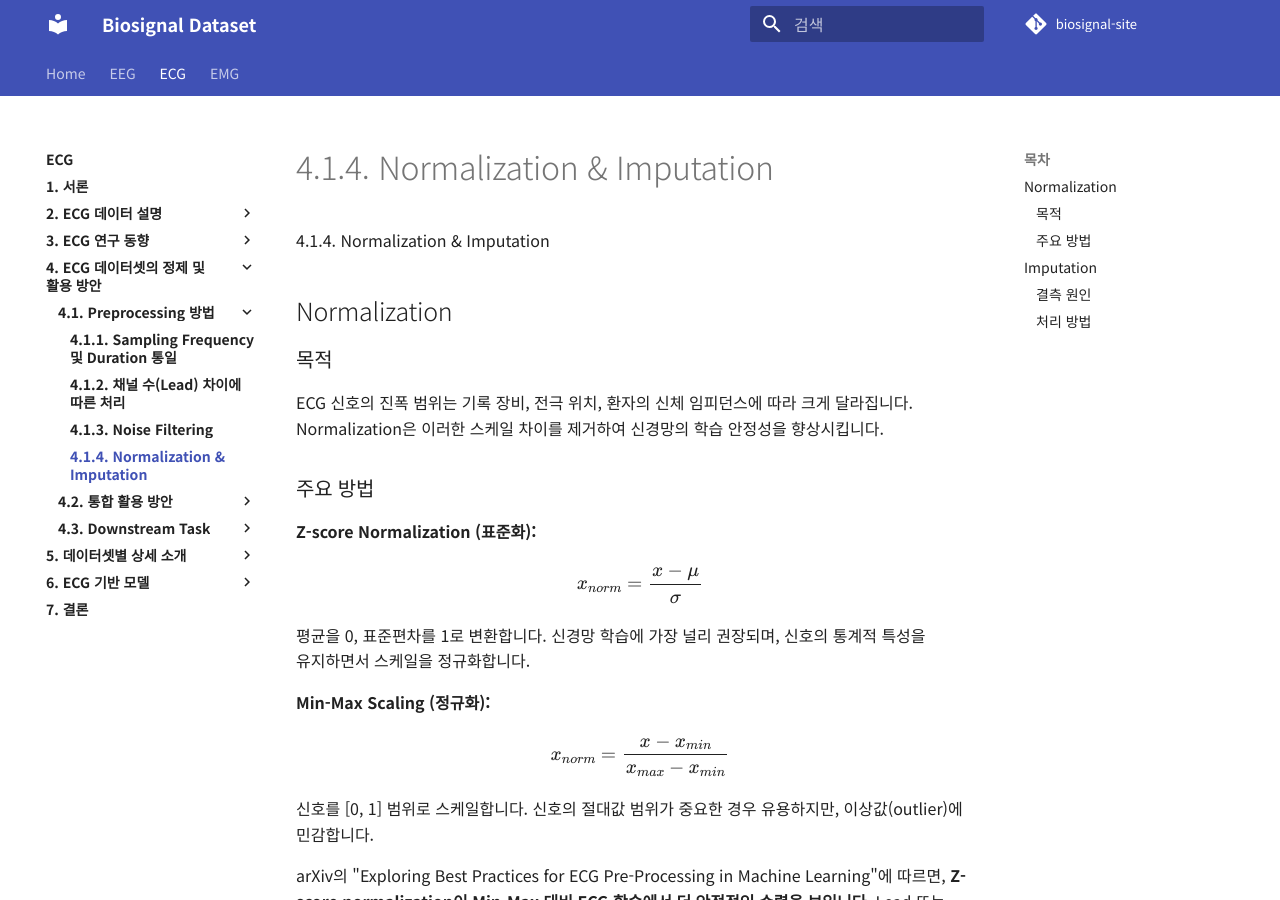
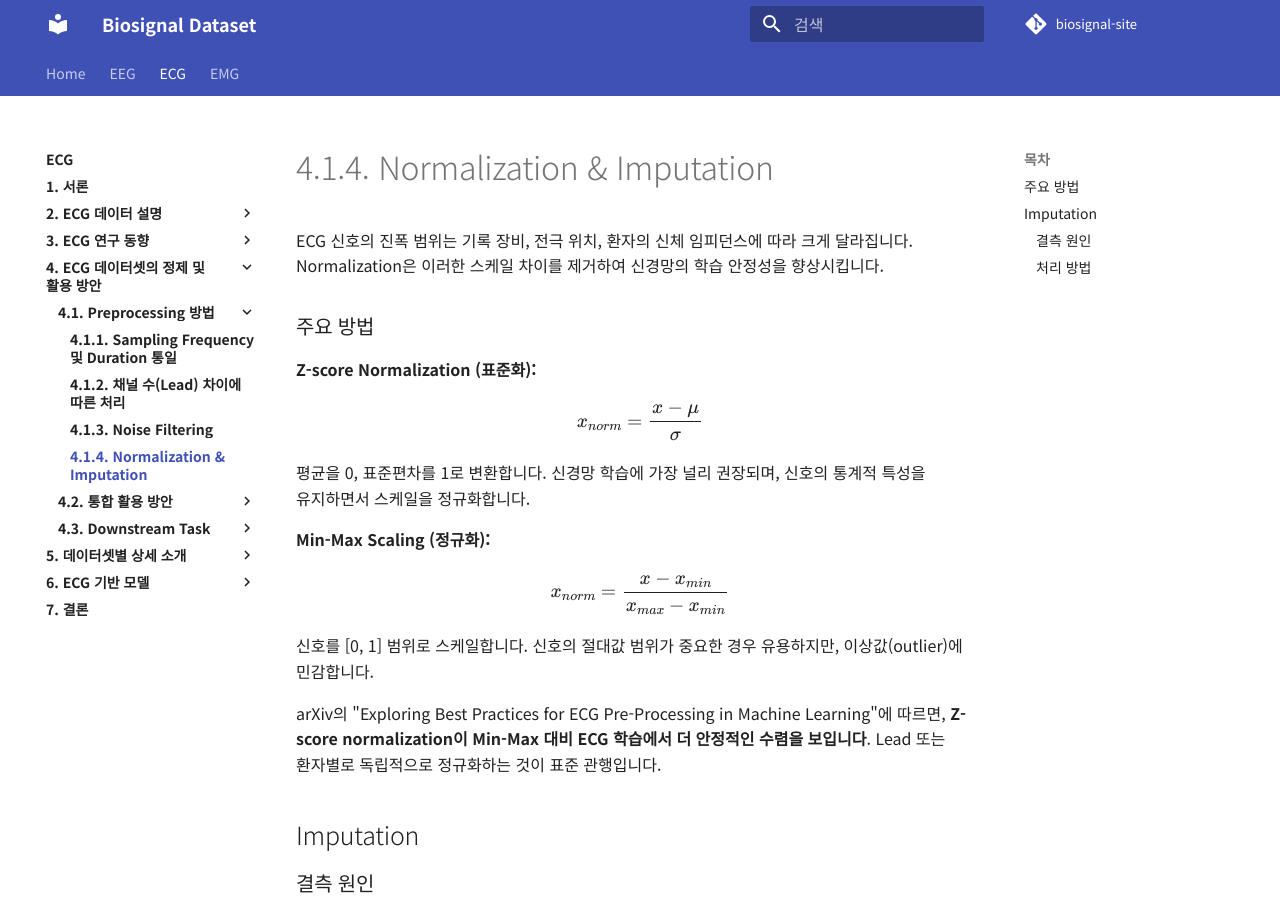
Before and after one commit to iwantjeonyeok/biosignal-site, an MkDocs documentation site: the page built from docs/ecg/4-ecg-데이터셋의-정제-및-활용-방안/4-1-preprocessing-방법/4-1-4-normalization-imputation.md, in a window 1280 px wide and 900 px high. Built offline with MkDocs 1.6.1 and Material for MkDocs 9.7.7, drawn with Linux system fonts in a browser that asks for light colours; comment, search, counter and statistics services are not loaded.

Commit message:
Update 4-1-4-normalization-imputation.md

```diff
--- a/docs/ecg/4-ecg-데이터셋의-정제-및-활용-방안/4-1-preprocessing-방법/4-1-4-normalization-imputation.md
+++ b/docs/ecg/4-ecg-데이터셋의-정제-및-활용-방안/4-1-preprocessing-방법/4-1-4-normalization-imputation.md
@@ -1,8 +1,4 @@
- 4.1.4. Normalization & Imputation
-
-## Normalization
-
-### 목적
+# 4.1.4. Normalization & Imputation
 
 ECG 신호의 진폭 범위는 기록 장비, 전극 위치, 환자의 신체 임피던스에 따라 크게 달라집니다. Normalization은 이러한 스케일 차이를 제거하여 신경망의 학습 안정성을 향상시킵니다.
 
```
